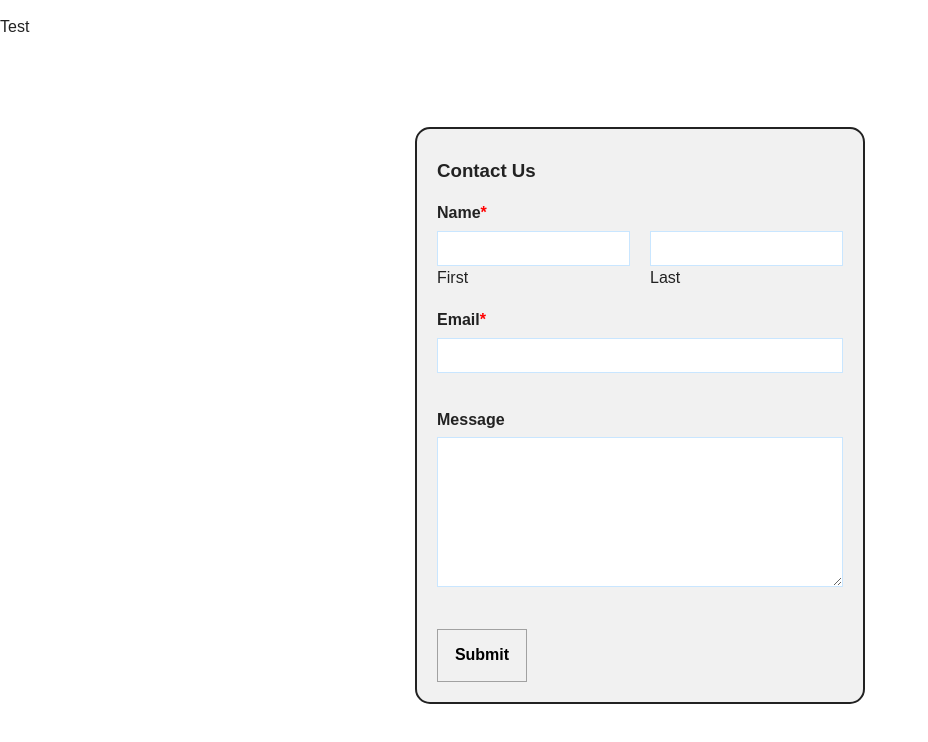
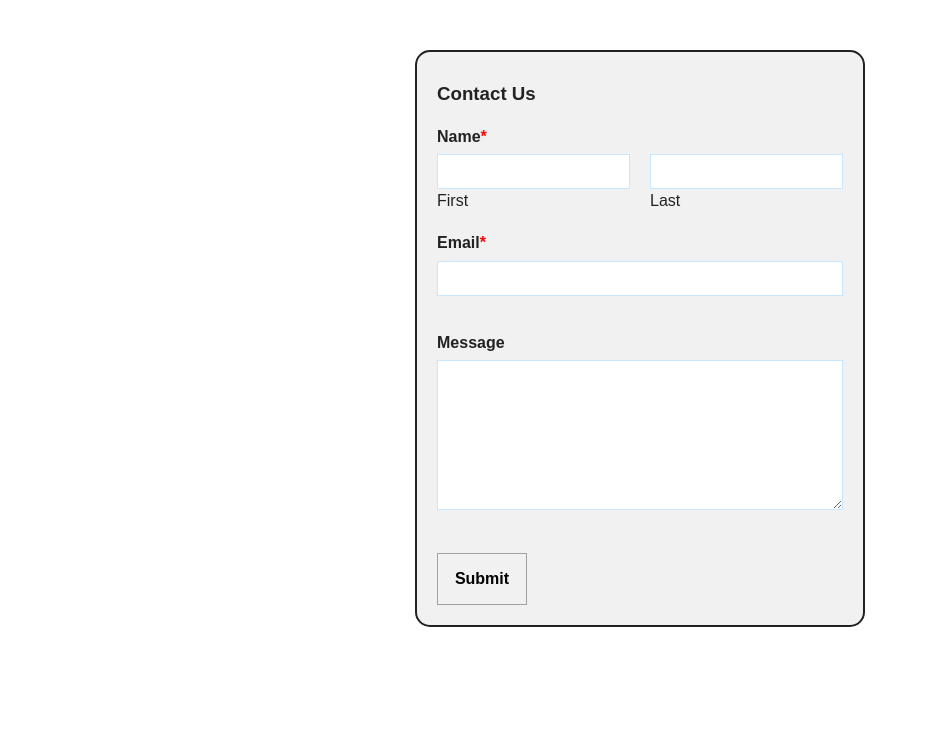
Before and after one commit to olysenkoproffiz/html5-boilerplate-training, a plain HTML site: page index.html in a window 1280 px wide. Shown: the whole page, without its empty margins (0-928 px from the left). Drawn offline with nearby package versions, Linux system fonts and the light colour scheme.

Commit message:
remove test paragraph

```diff
--- a/index.html
+++ b/index.html
@@ -23,9 +23,6 @@
   <![endif]-->
 
   <!-- Add your site or application content here -->
-
-  <p>Test</p>
-  <br>
   <div class="container">
     <div class="contact">
       <h3>Contact Us</h3>
```
